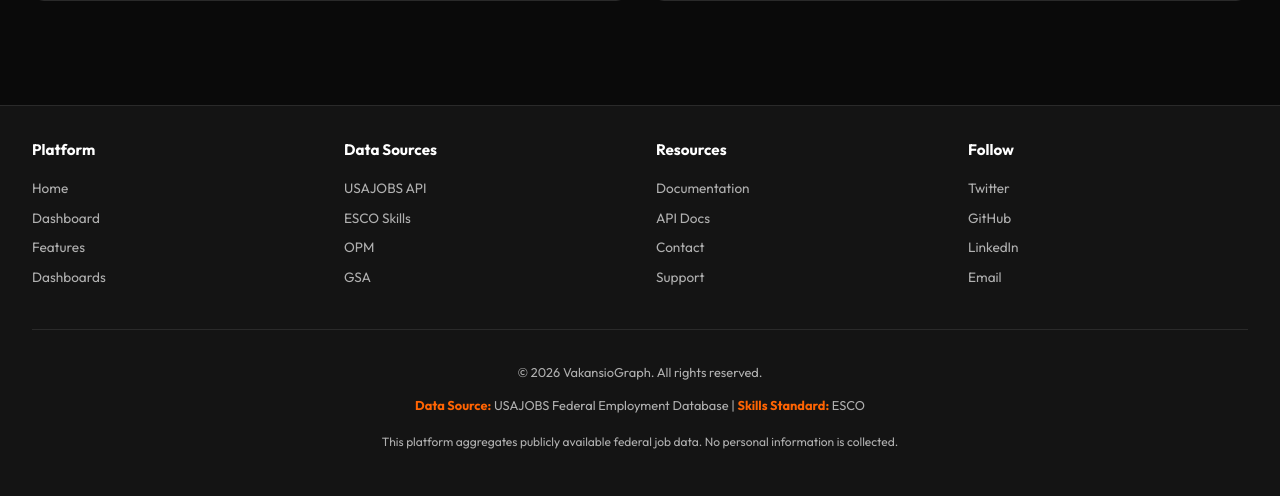
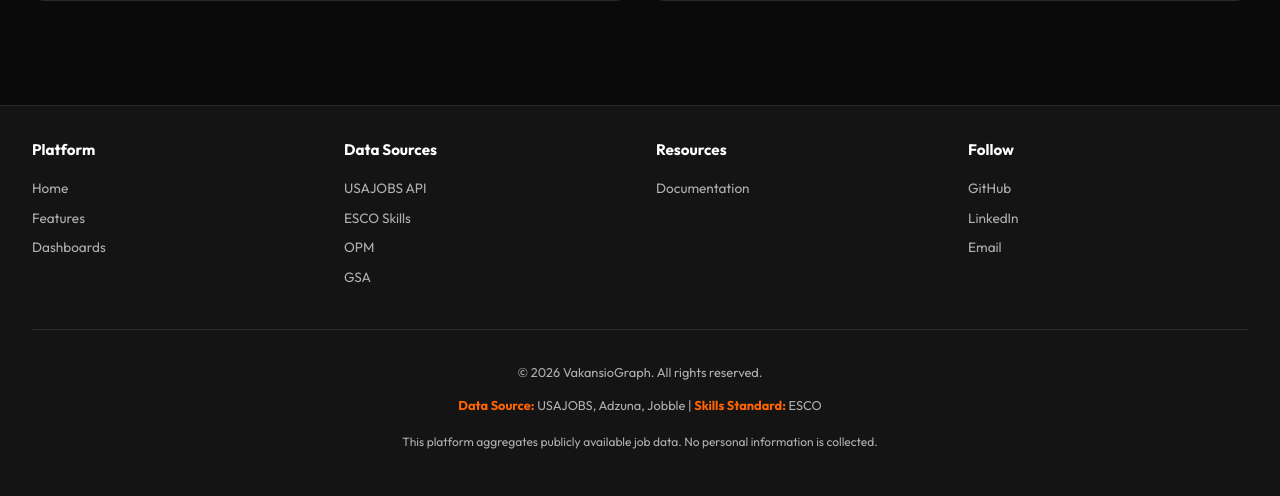
Before and after one commit to KolomiietsOleksandr/Vakansiograph, a Flask app: page /countries in a window 1280 px wide. Shown: the part 1534-2030 px from the top of the page. Run offline with Flask 3, Linux system fonts and the light colour scheme; data that the repository does not hold is empty.

Commit message:
Refactoring UI Footer

```diff
--- a/app/templates/footer.html
+++ b/app/templates/footer.html
@@ -3,7 +3,6 @@
     <div class="footer-section">
       <h4>Platform</h4>
       <a href="/">Home</a>
-      <a href="/dashboard">Dashboard</a>
       <a href="/#features">Features</a>
       <a href="/#dashboards">Dashboards</a>
     </div>
@@ -16,24 +15,20 @@
     </div>
     <div class="footer-section">
       <h4>Resources</h4>
-      <a href="#">Documentation</a>
-      <a href="#">API Docs</a>
-      <a href="#">Contact</a>
-      <a href="#">Support</a>
+      <a href="https://github.com/KolomiietsOleksandr/Vakansiograph">Documentation</a>
     </div>
     <div class="footer-section">
       <h4>Follow</h4>
-      <a href="#">Twitter</a>
-      <a href="#">GitHub</a>
-      <a href="#">LinkedIn</a>
-      <a href="#">Email</a>
+      <a href="https://github.com/KolomiietsOleksandr">GitHub</a>
+      <a href="https://www.linkedin.com/in/okolomiietskolomiiets/">LinkedIn</a>
+      <a href="mailto:alexcrimson0818@gmail.com">Email</a>
     </div>
   </div>
   <div class="footer-bottom">
     <p>© 2026 VakansioGraph. All rights reserved.</p>
-    <p><strong>Data Source:</strong> USAJOBS Federal Employment Database | <strong>Skills Standard:</strong> ESCO</p>
+    <p><strong>Data Source:</strong> USAJOBS, Adzuna, Jobble | <strong>Skills Standard:</strong> ESCO</p>
     <p style="margin-top: 1rem; font-size: 0.75rem;">
-      This platform aggregates publicly available federal job data. No personal information is collected.
+      This platform aggregates publicly available job data. No personal information is collected.
     </p>
   </div>
 </footer>
```
Also changed, not shown: .github/workflows/ci.yml.
